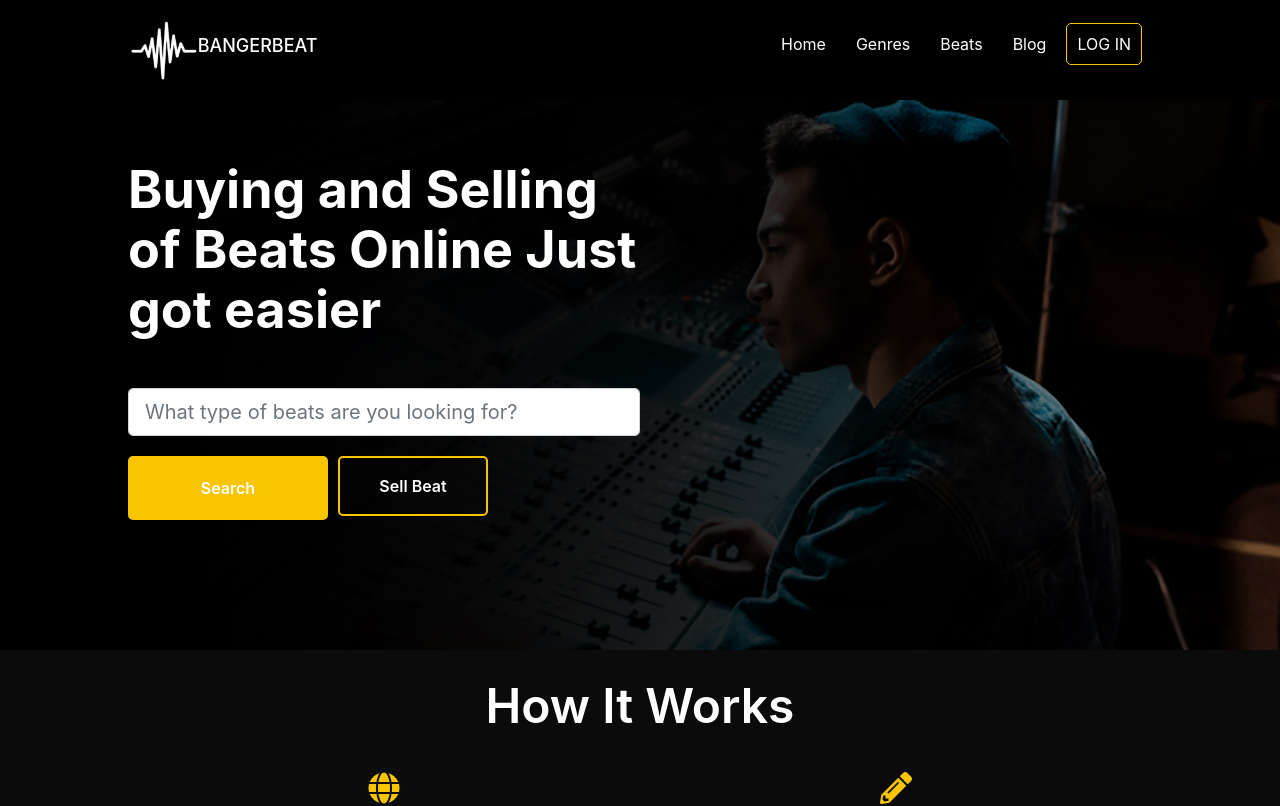
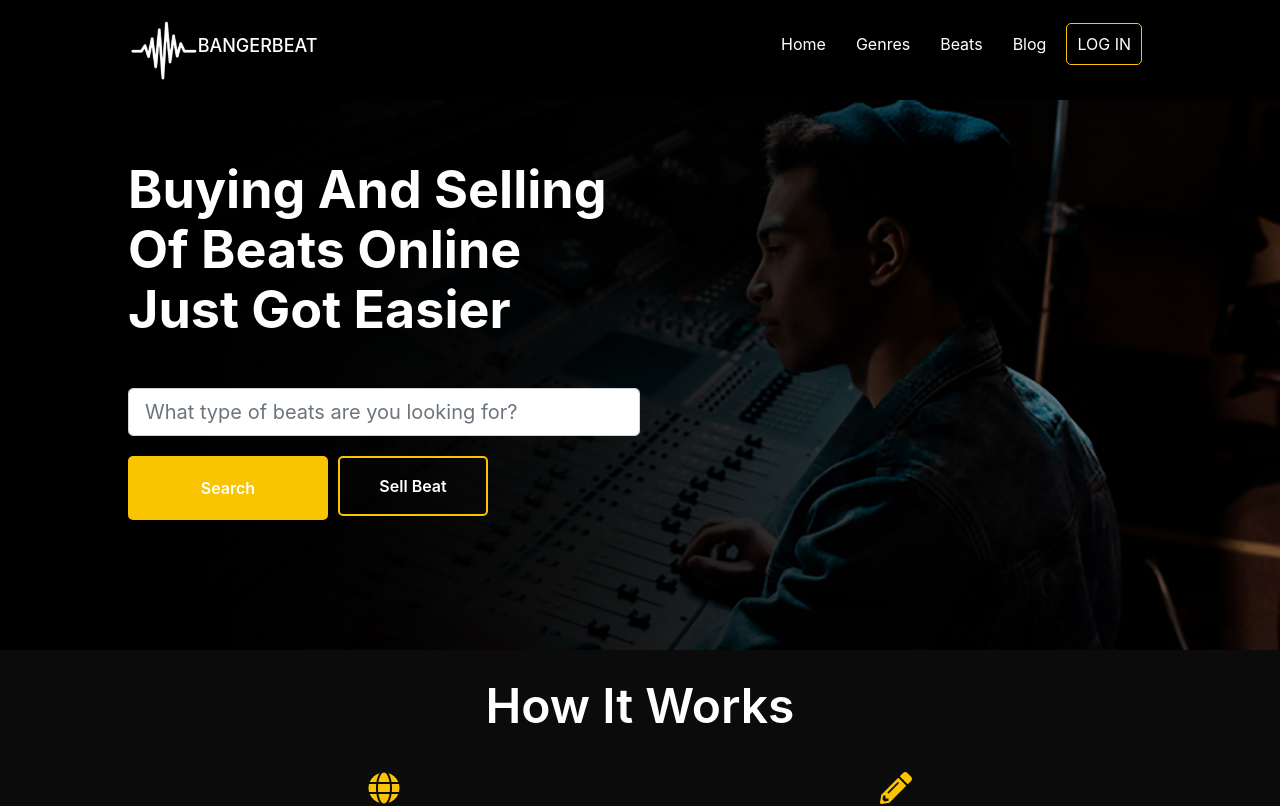
Before and after one commit to andela-tolotin/BangerBeat, a React (Create React App) app: page / in a window 1280 px wide. Shown: the top 806 px of the page. Built offline with nearby package versions, Linux system fonts and the light colour scheme.

Commit message:
fix styling issues

```diff
--- a/src/components/HomeComponent.js
+++ b/src/components/HomeComponent.js
@@ -102,7 +102,7 @@ const Home = () => {
         <Col>
           <div className="music_background">
             <div className="home_wrapper">
-              <h1>Buying and Selling of Beats Online Just got easier</h1>
+              <h1>Buying And Selling Of Beats Online Just Got Easier</h1>
               <div className="beat_search_form">
                 <Form.Control
                   className="search_beat"
```
